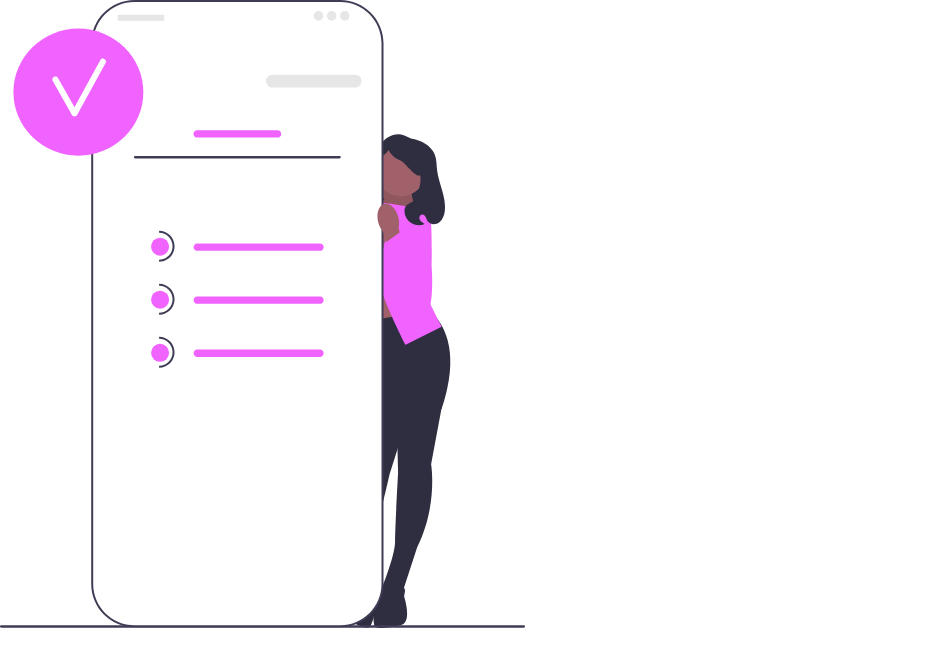
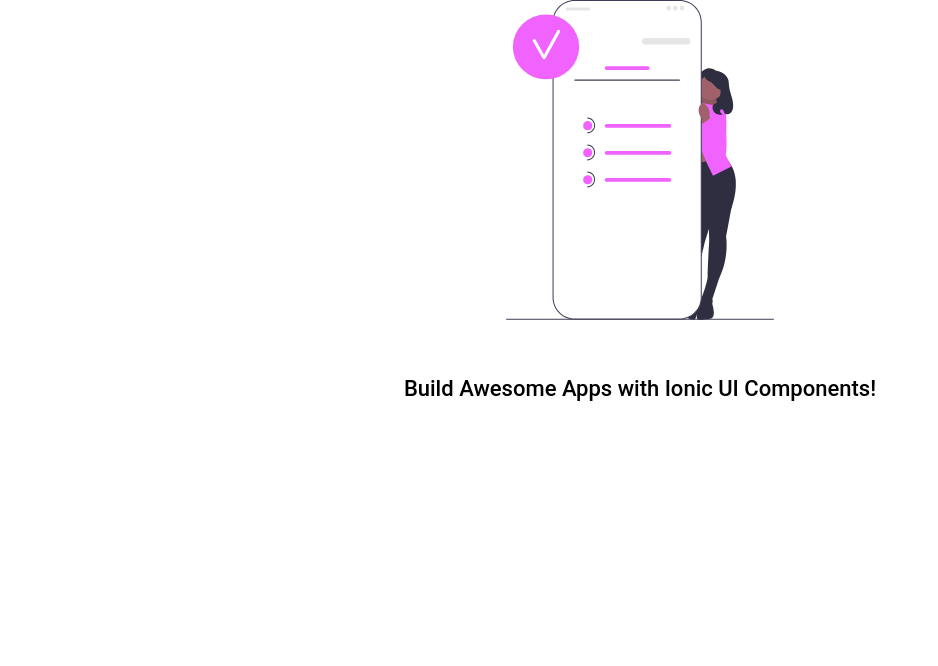
Before and after one commit to nayak-nirmalya/ionic-playground, a React (Vite) app: page / in a window 1280 px wide. Shown: the top 666 px of the page, without its empty margins (0-938 px from the left). Built offline with nearby package versions, Linux system fonts and the light colour scheme.

Commit message:
added custom styling to slider comp

```diff
--- /dev/null
+++ b/src/components/Intro.css
@@ -0,0 +1,12 @@
+.swiper-slide img {
+  height: 40vh;
+  margin-bottom: 40px;
+}
+
+.swiper-slide {
+  display: flex;
+  flex-direction: column;
+  align-items: center;
+  justify-content: center;
+  text-align: center;
+}
--- a/src/components/Intro.tsx
+++ b/src/components/Intro.tsx
@@ -2,6 +2,7 @@
   IonContent,
   IonHeader,
   IonPage,
+  IonText,
   IonTitle,
   IonToolbar,
 } from "@ionic/react";
@@ -9,6 +10,7 @@
 import { Swiper, SwiperSlide } from "swiper/react";
 import "swiper/css";
 
+import "./Intro.css";
 import IntroSVG1 from "../assets/intro/1.svg";
 import IntroSVG2 from "../assets/intro/2.svg";
 import IntroSVG3 from "../assets/intro/3.svg";
@@ -22,6 +24,9 @@
     <Swiper>
       <SwiperSlide>
         <img src={IntroSVG1} alt="Intro1" />
+        <IonText>
+          <h3>Build Awesome Apps with Ionic UI Components!</h3>
+        </IonText>
       </SwiperSlide>
       <SwiperSlide>
         <img src={IntroSVG2} alt="Intro2" />
```
